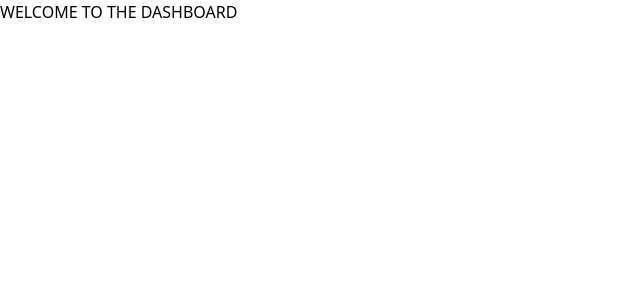
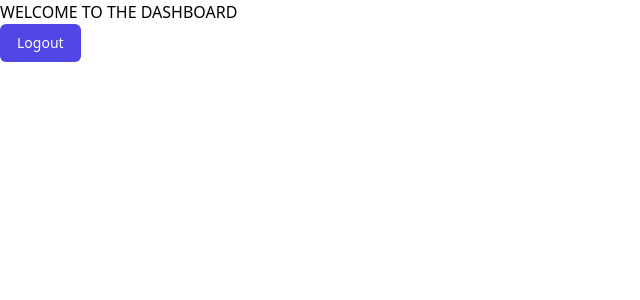
Before and after one commit to ratemyclasses/rmc-client, a React (Create React App) app: page / in a window 1280 px wide. Shown: the top 300 px of the page, without its empty margins (0-640 px from the left). Built offline with nearby package versions, Linux system fonts and the light colour scheme; no server answers; sample sign-in values are in the browser's storage.

Commit message:
Added logout button

```diff
--- a/src/features/dashboard/Dashboard.jsx
+++ b/src/features/dashboard/Dashboard.jsx
@@ -1,3 +1,18 @@
+import { useDispatch } from "react-redux";
+import { logout } from "../auth/auth.actions";
+
 export function Dashboard() {
-  return <div>WELCOME TO THE DASHBOARD</div>;
+  const dispatch = useDispatch();
+
+  return (
+    <div>
+      WELCOME TO THE DASHBOARD
+      <button
+        className="group relative flex justify-center py-2 px-4 border border-transparent text-sm font-medium rounded-md text-white bg-indigo-600 hover:bg-indigo-700 focus:outline-none focus:ring-2 focus:ring-offset-2 focus:ring-indigo-500"
+        onClick={() => dispatch(logout())}
+      >
+        Logout
+      </button>
+    </div>
+  );
 }
```
